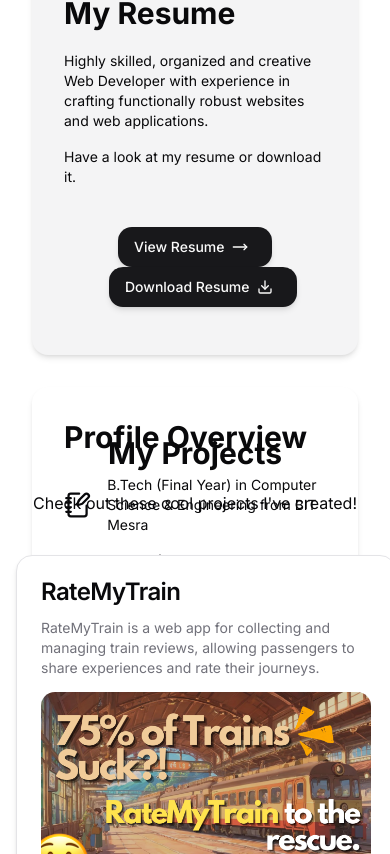
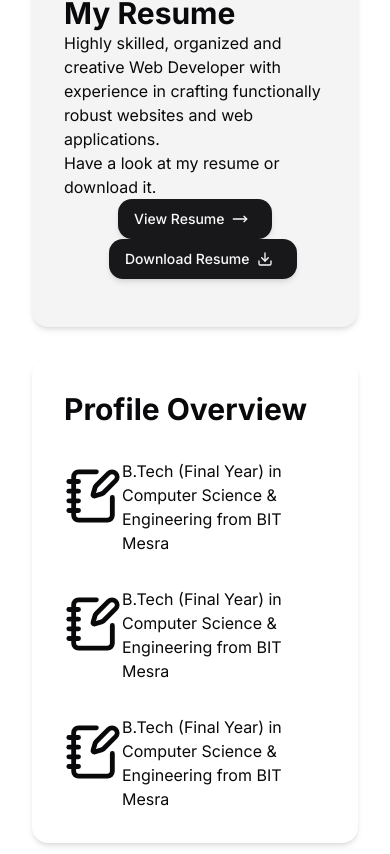
Before and after one commit to harshilshrma/my-portfolio, a Next.js app in the folder my-portfolio/: page / in a window 390 px wide. Shown: the part 1510-2364 px from the top of the page. Built offline with nearby package versions, Linux system fonts and the light colour scheme.

Commit message:
fixing responsiveness

```diff
--- a/my-portfolio/components/Alert.tsx
+++ b/my-portfolio/components/Alert.tsx
@@ -28,7 +28,7 @@
                     <AlertDescription>
                         1. Switch to a desktop or laptop for the <strong>best</strong> experience.
                         <br />
-                        2. Tap the 3 dots in the top right corner, select "Desktop site", and zoom out for a better view.
+                        2. Tap the 3 dots in the top right corner, select &quot;Desktop site&quot;, and zoom out for a better view.
                     </AlertDescription>
                 </Alert>
             )}
--- a/my-portfolio/components/Navbar.tsx
+++ b/my-portfolio/components/Navbar.tsx
@@ -44,10 +44,12 @@
 
             {isMenuOpen && (
                 <div className="md:hidden absolute top-full left-0 w-full bg-background z-50">
-                    <div className="flex flex-col items-center py-4">
-                        <Link href="#about" className="py-2 text-primary" onClick={toggleMenu}>About</Link>
-                        <Link href="#projects" className="py-2 text-primary" onClick={toggleMenu}>Projects</Link>
-                        <Link href="#contact" className="py-2 text-primary" onClick={toggleMenu}>Contact</Link>
+                    <div className="flex flex-col items-center py-4 space-y-2">
+                        <Link href="#experiences" className="mx-2 text-primary">Experience</Link>
+                        <Link href="#resume" className="mx-2 text-primary">Resume</Link>
+                        <Link href="#projects" className="mx-2 text-primary">Projects</Link>
+                        <Link href="#recs" className="mx-2 text-primary">Recommendations</Link>
+                        <Link href="#contact" className="mx-2 text-primary">Contact Me</Link>
                     </div>
                 </div>
             )}
--- a/my-portfolio/components/ProjectCard.tsx
+++ b/my-portfolio/components/ProjectCard.tsx
@@ -57,7 +57,7 @@
 
     return (
 
-        <Card className={cn("w-[380px] shadow-md")}>
+        <Card className={cn("w-full md:w-[380px] shadow-md")}>
 
             <CardHeader className="gap-2">
                 <CardTitle>{projectName}</CardTitle>
--- a/my-portfolio/components/Projects.tsx
+++ b/my-portfolio/components/Projects.tsx
@@ -26,7 +26,7 @@
             <p className="text-center text-base md:text-xl mb-10">
             Check out these cool projects I&apos;ve created!
             </p>
-            <div className="grid grid-cols-3 gap-4">
+            <div className="grid grid-cols-1 md:grid-cols-3 gap-6">
                 {projects.map((project, index) => (
                     <ProjectCard
                         key={index}
--- a/my-portfolio/components/Resume.tsx
+++ b/my-portfolio/components/Resume.tsx
@@ -1,10 +1,8 @@
-"use client"
-
-import React, { useState, useEffect, useRef } from "react"
+import React, { useState, useEffect, useRef } from "react";
 import { MoveRight, Download, NotebookPen } from 'lucide-react';
 import { useTheme } from 'next-themes';
 import { useToast } from "@/components/ui/use-toast";
-import { Button } from "@/components/ui/button"
+import { Button } from "@/components/ui/button";
 import Image from "next/image";
 import { ToastAction } from "@/components/ui/toast";
 
@@ -54,19 +52,18 @@
 
     return (
         <div className="container mx-auto py-10 px-4">
-            <div className="grid h-[400px] grid-cols-1 md:grid-cols-2 gap-8">
-                {/* grid 1 */}
+            <div className="grid grid-cols-1 md:grid-cols-2 gap-8">
+                {/* Grid 1 */}
                 <div className="bg-secondary p-8 rounded-lg shadow-md flex flex-col justify-around">
-                    <div>
-                        <h1 className="text-3xl md:text-4xl font-bold text-left mb-5">My Resume</h1>
-                        <p className="text-sm md:text-lg mb-4">
+                    <h1 className="text-3xl md:text-4xl font-bold text-left">My Resume</h1>
+                    <p className="text-base md:text-lg">
                         Highly skilled, organized and creative Web Developer with experience in crafting functionally robust websites and web applications.
                     </p>
-                        <p className="text-sm md:text-lg mb-4">
+                    <p className="text-base md:text-lg">
                         Have a look at my resume or download it.
                     </p>
 
-                        <div className="flex flex-col md:flex-row items-center grid-cols-1 md:grid-cols-2 pt-6 space-x-4 mb-4">
+                    <div className="flex flex-col md:flex-row items-center grid-cols-1 md:grid-cols-2 space-x-4 mb-4">
                         <Button type="submit" onClick={handleViewResume} className="shadow-md">
                             View Resume &nbsp;<MoveRight className="mr-2 h-4 w-4" />
                         </Button>
@@ -75,23 +72,28 @@
                         </Button>
                     </div>
                 </div>
-                </div>
 
                 {/* Grid 2 */}
-                <div className="bg-background p-8 rounded-lg shadow-md flex flex-col justify-around">
-                    <div className="flex flex-col justify-around space-y-4">
+                <div className="bg-background p-8 rounded-lg shadow-md">
+                    <div className="space-y-4">
                         <h1 className="text-3xl md:text-4xl font-bold text-left mb-1">Profile Overview</h1>
-                        <div className="flex items-center flex-grow space-x-4 ">
+                        <div className="flex items-center space-y-4 md:space-y-0 md:space-x-4">
+                            <div className="w-16 h-16 md:w-20 md:h-20 relative">
                                 <NotebookPen width={58} height={58} />
-                            <p className="text-sm md:text-lg">B.Tech (Final Year) in Computer Science & Engineering from BIT Mesra</p>
                             </div>
-                        <div className="flex items-center flex-grow space-x-4 ">
+                            <p className="text-base md:text-lg">B.Tech (Final Year) in Computer Science & Engineering from BIT Mesra</p>
+                        </div>
+                        <div className="flex items-center space-y-4 md:space-y-0 md:space-x-4">
+                            <div className="w-16 h-16 md:w-20 md:h-20 relative">
                                 <NotebookPen width={58} height={58} />
-                            <p className="text-sm md:text-lg">B.Tech (Final Year) in Computer Science & Engineering from BIT Mesra</p>
                             </div>
-                        <div className="flex items-center flex-grow space-x-4 ">
+                            <p className="text-base md:text-lg">B.Tech (Final Year) in Computer Science & Engineering from BIT Mesra</p>
+                        </div>
+                        <div className="flex items-center space-y-4 md:space-y-0 md:space-x-4">
+                            <div className="w-16 h-16 md:w-20 md:h-20 relative">
                                 <NotebookPen width={58} height={58} />
-                            <p className="text-sm md:text-lg">B.Tech (Final Year) in Computer Science & Engineering from BIT Mesra</p>
+                            </div>
+                            <p className="text-base md:text-lg">B.Tech (Final Year) in Computer Science & Engineering from BIT Mesra</p>
                         </div>
                     </div>
                 </div>
```
Lines whose indentation alone changed are shown as unchanged.
